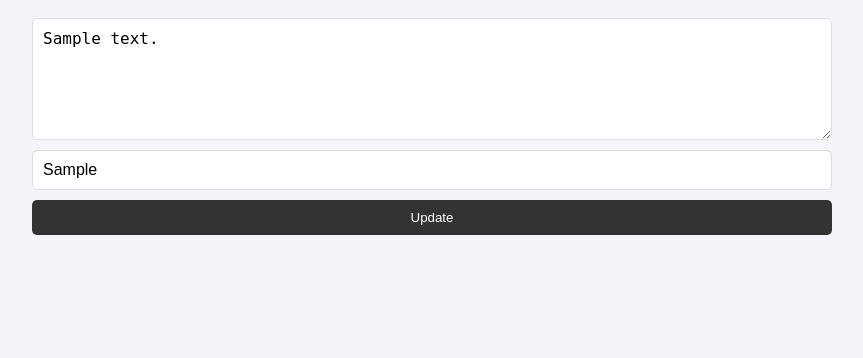
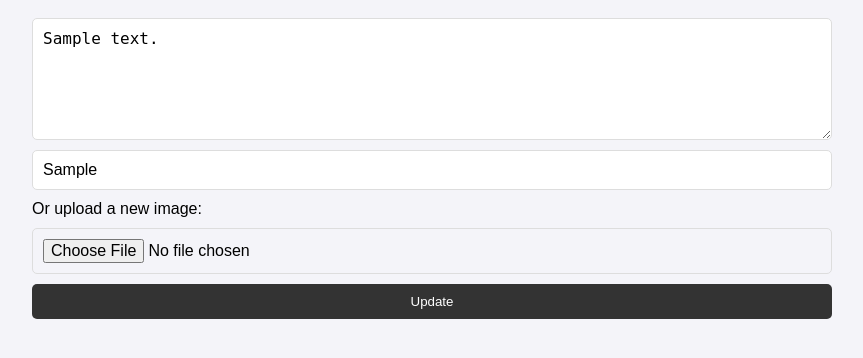
Before and after one commit to AbiVarsanP/Blog, a Flask app: page /edit/1 in a window 1280 px wide. Shown: the part 138-496 px from the top of the page, without its empty margins (208-1071 px from the left). Run offline with Flask 3, Linux system fonts and the light colour scheme; the visitor is signed in with stand-in values (Sample User, id 1); tables that the repository leaves empty hold one stand-in row (values such as "Sample post").

Commit message:
Update edit.html

```diff
--- a/templates/edit.html
+++ b/templates/edit.html
@@ -2,9 +2,14 @@
 
 {% block content %}
     <h2>Edit Post</h2>
-    <form method="POST">
+    <form method="POST" enctype="multipart/form-data">
         <textarea name="content" required>{{ post[2] }}</textarea>
-        <input type="text" name="media" value="{{ post[3] }}" placeholder="Media URL (optional)">
+        <input type="text" name="media_url" value="{{ post[3] if not post[3].startswith('static/uploads') else '' }}" placeholder="Media URL (optional)">
+        <label for="media_file">Or upload a new image:</label>
+        <input type="file" name="media_file" accept="image/*">
+        {% if post[3] and post[3].startswith('static/uploads') %}
+            <p>Current Image: <img src="{{ url_for('static', filename=post[3].split('static/')[1]) }}" alt="Current Image" style="max-width: 150px; border-radius: 5px;"></p>
+        {% endif %}
         <button type="submit">Update</button>
     </form>
 {% endblock %}
```
